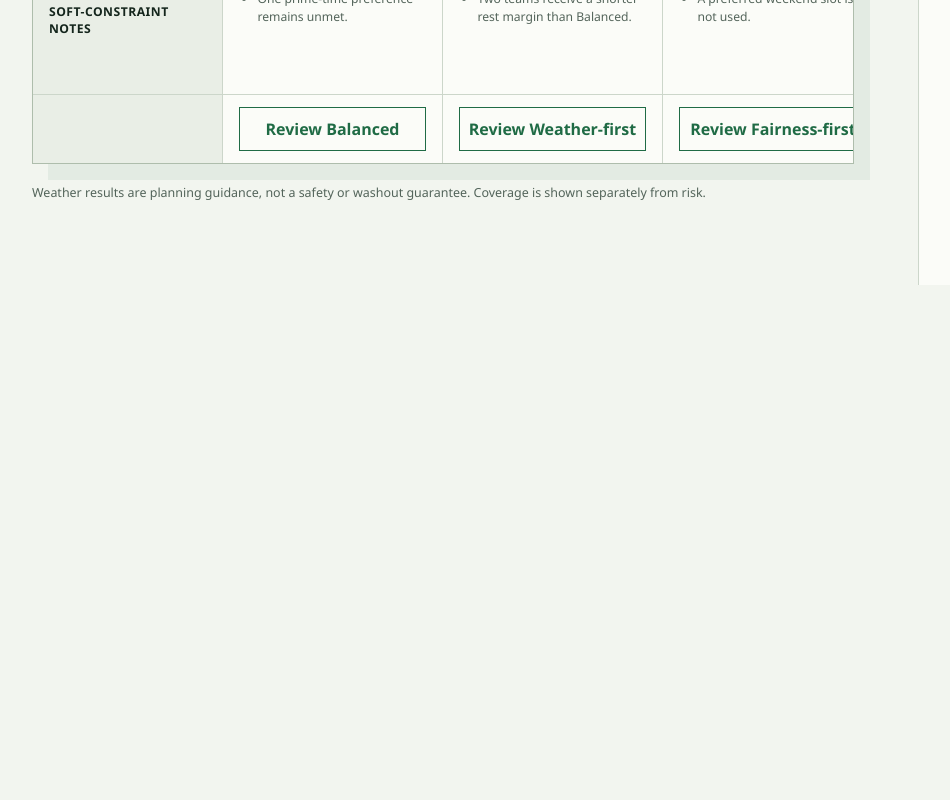
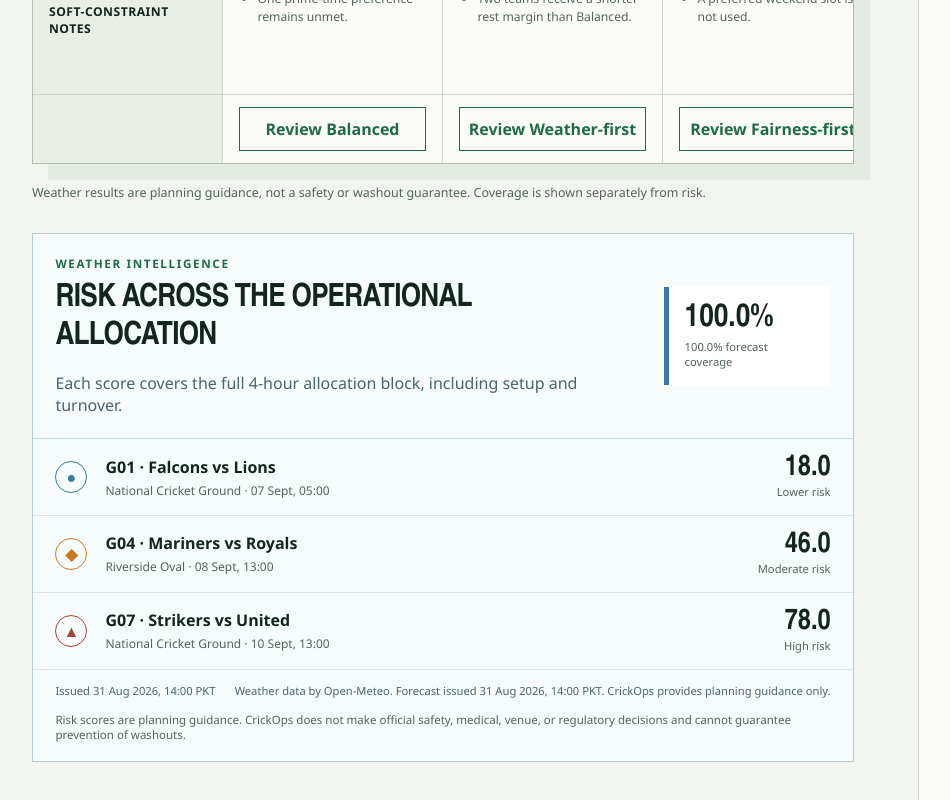
Before and after one commit to Hamza-Atiq/openai_devpost_hackathon, a Next.js app in the folder apps/web/: page /workspace/options in a window 1280 px wide. Shown: the part 1110-1910 px from the top of the page, without its empty margins (32-982 px from the left). Before the commit the page ends 1395 px from the top, so only its background shows below. Built offline with nearby package versions, Linux system fonts and the light colour scheme.

Commit message:
feat: visualize weather risk and coverage

```diff
--- a/apps/web/app/globals.css
+++ b/apps/web/app/globals.css
@@ -130,6 +130,31 @@ h1, h2, h3 { font-family: "Arial Narrow", "Roboto Condensed", sans-serif; letter
 .approval-dialog-actions { display: flex; justify-content: flex-end; gap: .7rem; margin-top: 1rem; }
 .official-confirmation { display: flex; align-items: center; justify-content: space-between; gap: 1rem; margin-top: 1rem; padding: 1rem 1.2rem; border-left: 5px solid var(--crease); background: #eaf1d7; }
 .official-confirmation span { color: var(--muted); font-size: .8rem; }
+.weather-intelligence { margin-top: 2rem; border: 1px solid #b6cbd3; background: #f6fbfc; }
+.weather-intelligence-head { display: flex; align-items: center; justify-content: space-between; gap: 2rem; padding: 1.4rem; border-bottom: 1px solid #c7dbe2; }
+.weather-intelligence-head h2 { margin: 0; font-size: 2rem; text-transform: uppercase; }
+.weather-intelligence-head p:last-child { margin-bottom: 0; color: #49656f; }
+.coverage-seal { display: grid; min-width: 150px; padding: 1rem; border-left: 5px solid var(--weather); background: white; }
+.coverage-seal strong { font: 800 2rem/1 "Arial Narrow", sans-serif; }
+.coverage-seal span { margin-top: .3rem; color: var(--muted); font-size: .7rem; }
+.coverage-partial { border-left-color: var(--alert); }
+.coverage-none { border-left-color: #9d3c2d; }
+.weather-warning { display: flex; gap: 1rem; padding: .9rem 1.4rem; border-bottom: 1px solid #e2cba9; background: #fff5e8; }
+.weather-warning span { color: #72522d; font-size: .8rem; }
+.risk-ledger { display: grid; }
+.risk-row { display: grid; grid-template-columns: 34px 1fr auto; align-items: center; gap: 1rem; padding: 1rem 1.4rem; border-bottom: 1px solid #d8e5e9; }
+.risk-symbol { display: grid; place-items: center; width: 2rem; height: 2rem; border: 1px solid currentColor; border-radius: 50%; color: var(--weather); font-weight: 900; }
+.risk-high .risk-symbol { color: #a84532; }
+.risk-moderate .risk-symbol { color: var(--alert); }
+.risk-unknown .risk-symbol { color: var(--muted); }
+.risk-row > div:nth-child(2) { display: grid; gap: .25rem; }
+.risk-row > div:nth-child(2) span { color: var(--muted); font-size: .75rem; }
+.risk-reading { display: grid; min-width: 90px; text-align: right; }
+.risk-reading strong { font: 800 1.8rem/1 "Arial Narrow", sans-serif; }
+.risk-reading span { color: var(--muted); font-size: .7rem; }
+.weather-attribution { display: flex; justify-content: space-between; gap: 1rem; padding: .85rem 1.4rem; color: #49656f; font-size: .7rem; }
+.weather-disclaimer { margin: 0; padding: 0 1.4rem 1.2rem; color: var(--muted); font-size: .72rem; }
+@media (max-width: 700px) { .weather-intelligence-head, .weather-attribution { align-items: stretch; flex-direction: column; } .risk-row { grid-template-columns: 34px 1fr; } .risk-reading { grid-column: 2; text-align: left; } }
 .topbar { position: sticky; top: 0; z-index: 5; background: rgba(242,245,239,.95); }
 .topbar nav { display: flex; gap: 1.3rem; }
 .topbar nav a { color: var(--muted); text-decoration: none; font-size: .86rem; }
--- a/apps/web/app/workspace/options/page.tsx
+++ b/apps/web/app/workspace/options/page.tsx
@@ -1,11 +1,13 @@
 import { DirectorPanel } from "@/components/director-panel";
 import { ProfileComparisonLive } from "@/components/profile-comparison-live";
+import { WeatherRiskPanel } from "@/components/weather-risk-panel";
 import { WorkspaceShell } from "@/components/workspace-shell";
 
 export default function OptionsPage() {
   return (
     <WorkspaceShell director={<DirectorPanel />}>
       <ProfileComparisonLive />
+      <WeatherRiskPanel />
     </WorkspaceShell>
   );
 }
--- /dev/null
+++ b/apps/web/components/weather-risk-panel.tsx
@@ -0,0 +1,57 @@
+import React from "react";
+
+export type FixtureWeatherView = {
+  id: string;
+  label: string;
+  venue: string;
+  startsAt: string;
+  risk: number | null;
+};
+
+type WeatherRiskPanelProps = {
+  coverage?: number;
+  issuedAt?: string;
+  stale?: boolean;
+  provider?: string;
+  fixtures?: FixtureWeatherView[];
+  allocationMinutes?: number;
+};
+
+const defaultFixtures: FixtureWeatherView[] = [
+  { id: "G01", label: "Falcons vs Lions", venue: "National Cricket Ground", startsAt: "2026-09-07T10:00:00+05:00", risk: 18 },
+  { id: "G04", label: "Mariners vs Royals", venue: "Riverside Oval", startsAt: "2026-09-08T18:00:00+05:00", risk: 46 },
+  { id: "G07", label: "Strikers vs United", venue: "National Cricket Ground", startsAt: "2026-09-10T18:00:00+05:00", risk: 78 },
+];
+
+function riskPresentation(risk: number | null) {
+  if (risk === null) return { label: "Unknown", symbol: "?", level: "unknown" };
+  if (risk >= 70) return { label: "High risk", symbol: "▲", level: "high" };
+  if (risk >= 35) return { label: "Moderate risk", symbol: "◆", level: "moderate" };
+  return { label: "Lower risk", symbol: "●", level: "low" };
+}
+
+export function weatherAttribution(provider: string, issuedAt: string) {
+  return `Weather data by ${provider}. Forecast issued ${issuedAt}. CrickOps provides planning guidance only.`;
+}
+
+export function WeatherRiskPanel({ coverage = 100, issuedAt = "31 Aug 2026, 14:00 PKT", stale = false, provider = "Open-Meteo", fixtures = defaultFixtures, allocationMinutes = 240 }: WeatherRiskPanelProps) {
+  const coverageLabel = coverage === 0 ? "No forecast coverage" : coverage < 100 ? "Partial forecast coverage" : `${coverage.toFixed(1)}% forecast coverage`;
+  return (
+    <section className="weather-intelligence" aria-labelledby="weather-title">
+      <header className="weather-intelligence-head">
+        <div><p className="eyebrow">Weather intelligence</p><h2 id="weather-title">Risk across the operational allocation</h2><p>Each score covers the full {allocationMinutes / 60}-hour allocation block, including setup and turnover.</p></div>
+        <div className={`coverage-seal coverage-${coverage === 100 ? "full" : coverage === 0 ? "none" : "partial"}`}><strong>{coverage.toFixed(1)}%</strong><span>{coverageLabel}</span></div>
+      </header>
+      {stale && <div className="weather-warning" role="status"><strong>Forecast is stale</strong><span>Refresh before using these scores for a scheduling decision.</span></div>}
+      {coverage < 100 && <div className="weather-warning" role="status"><strong>{coverageLabel}</strong><span>Uncovered fixtures remain Unknown and receive the configured missing-coverage penalty.</span></div>}
+      <div className="risk-ledger" role="list" aria-label="Fixture weather risks">
+        {fixtures.map((fixture) => {
+          const presentation = riskPresentation(fixture.risk);
+          return <article className={`risk-row risk-${presentation.level}`} role="listitem" key={fixture.id}><span className="risk-symbol" aria-hidden="true">{presentation.symbol}</span><div><strong>{fixture.id} · {fixture.label}</strong><span>{fixture.venue} · <time dateTime={fixture.startsAt}>{new Date(fixture.startsAt).toLocaleString("en-GB", { day: "2-digit", month: "short", hour: "2-digit", minute: "2-digit" })}</time></span></div><div className="risk-reading"><strong>{fixture.risk === null ? "—" : fixture.risk.toFixed(1)}</strong><span>{presentation.label}</span></div></article>;
+        })}
+      </div>
+      <footer className="weather-attribution"><span>Issued {issuedAt}</span><span>{weatherAttribution(provider, issuedAt)}</span></footer>
+      <p className="weather-disclaimer">Risk scores are planning guidance. CrickOps does not make official safety, medical, venue, or regulatory decisions and cannot guarantee prevention of washouts.</p>
+    </section>
+  );
+}
```
Also changed, not shown: 2 other files (tests, documents, lock files or other folders).
